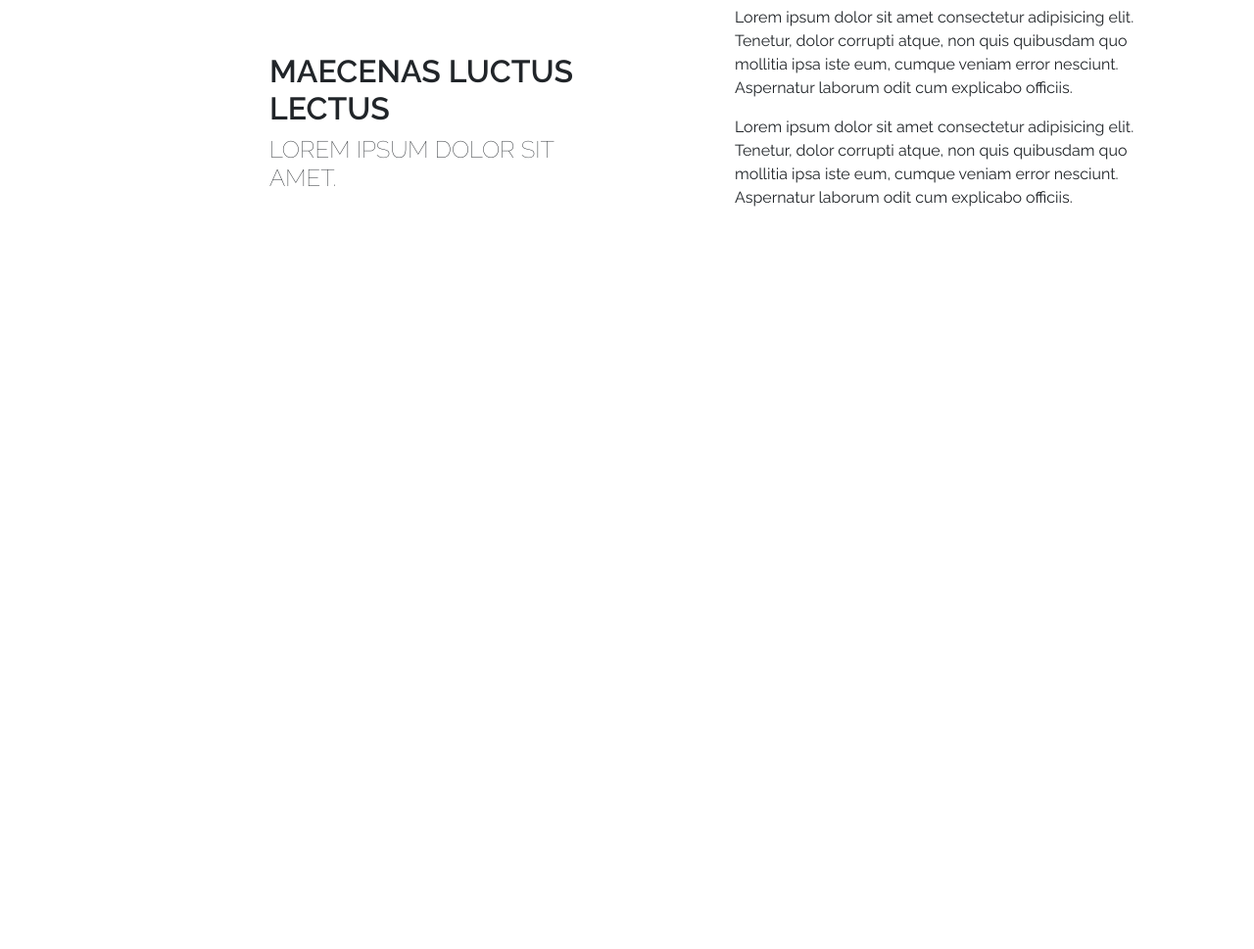
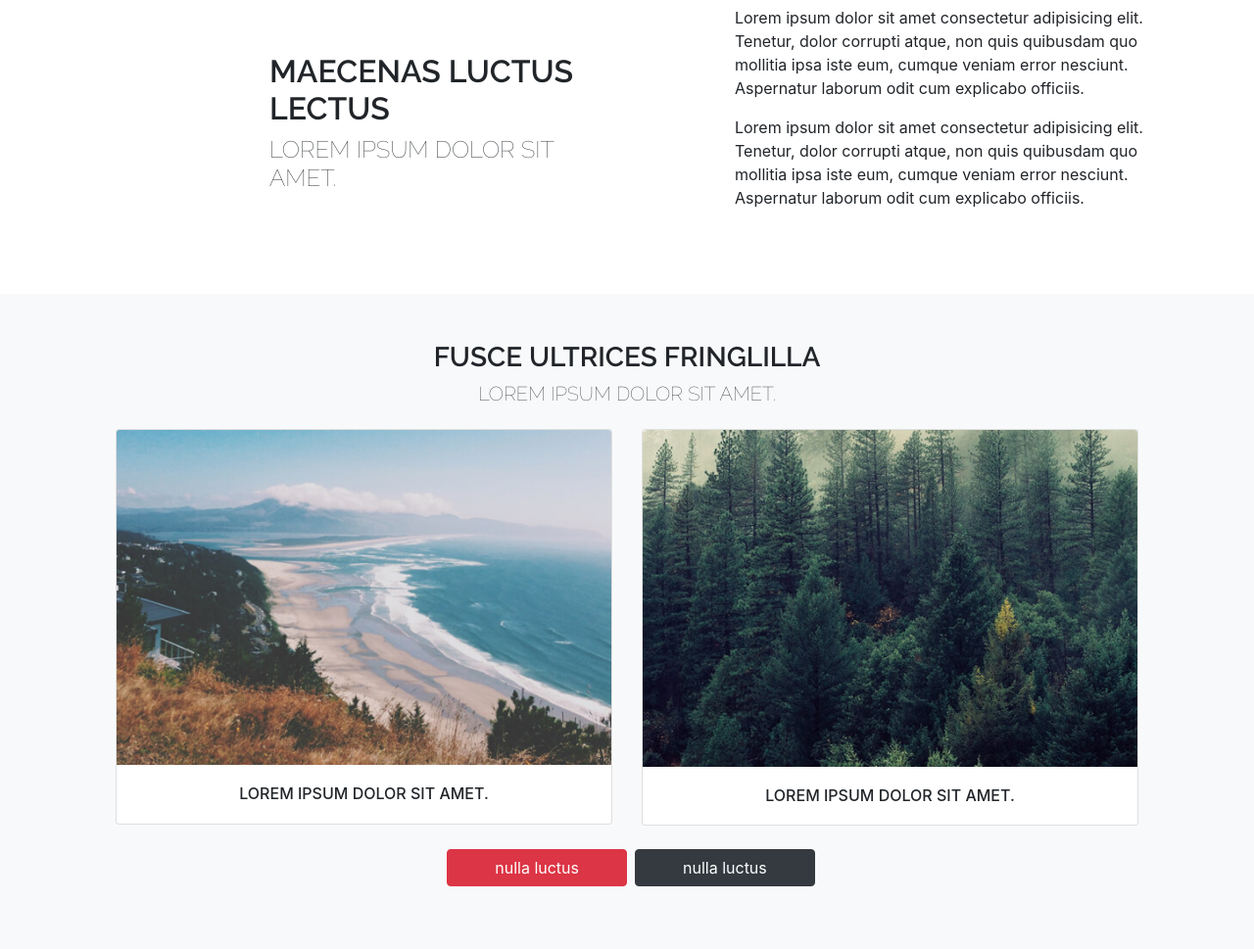
Before and after one commit to JamilaaH/html-sass-bootstrap-spatial, a website: page index.html in a window 1280 px wide. Shown: the part 542-1511 px from the top of the page at 98% size. Before the commit the page ends 842 px from the top, so only its background shows below. Drawn offline with nearby package versions, Linux system fonts and the light colour scheme.

Commit message:
section 2 fin

```diff
--- a/index.html
+++ b/index.html
@@ -41,7 +41,7 @@
         </div>
     </header>
 
-    <!-- section -->
+    <!-- section 1-->
     <section class="about container my-5">
         <div class="row">
             <div class="col-12 col-md-6 py-md-5 col-lg-4 offset-lg-1 col-xl-4 offset-xl-2">
@@ -59,7 +59,36 @@
         </div>
     </section>
 
+    <!-- section 2 -->
+    <section class="blog bg-light">
+        <div class="container text-center p-md-5">
+            <h3 class="title">fusce ultrices fringlilla </h3>
+            <h5 class="subtitle ">Lorem ipsum dolor sit amet.</h5>
+            <div class="row my-4">
+                <div class="col-12 col-md-6">
+                    <div class="card">
+                        <img src="./public/img/pic02.jpg" class="card-img-top" alt="...">
+                        <div class="card-body">
+                            <h6 class="card-text text-uppercase">Lorem ipsum dolor sit amet.</h6>
+                        </div>
+                    </div>
+                </div>
+                <div class="col-12 my-sm-2 my-md-0 my-3 col-md-6">
+                    <div class="card">
+                        <img src="./public/img/pic03.jpg" class="card-img-top" alt="...">
+                        <div class="card-body">
+                            <h6 class="card-text text-uppercase">Lorem ipsum dolor sit amet.</h6>
+                        </div>
+                    </div>
+                </div>
+            </div>
+            <div class="d-flex justify-content-center pb-3">
+                <button type="button" class="btn btn-danger mx-2 px-md-5">nulla luctus</button>
+                <button type="button" class="btn btn-dark px-md-5">nulla luctus</button>
+            </div>
+        </div>
 
+    </section>
 
 
     <!-- script jquery -->
--- a/src/sass/modules/_header.sass
+++ b/src/sass/modules/_header.sass
@@ -1,5 +1,11 @@
 body
-    font-family: 'raleway-regular'
+    .title
+        font-family: 'raleway-bold'
+        text-transform: uppercase
+
+    .subtitle
+        font-family: 'raleway-thin'
+        text-transform: uppercase
 
     header
         background-image: url('../img/banner.jpg')
@@ -12,7 +18,3 @@ body
             align-items: center
             flex-direction: column
             color: white
-
-        .subtitle
-            font-family: 'raleway-thin'
-            text-transform: uppercase
```
Also changed, not shown: public/css/app.css, src/sass/modules/_section2.sass (added).
